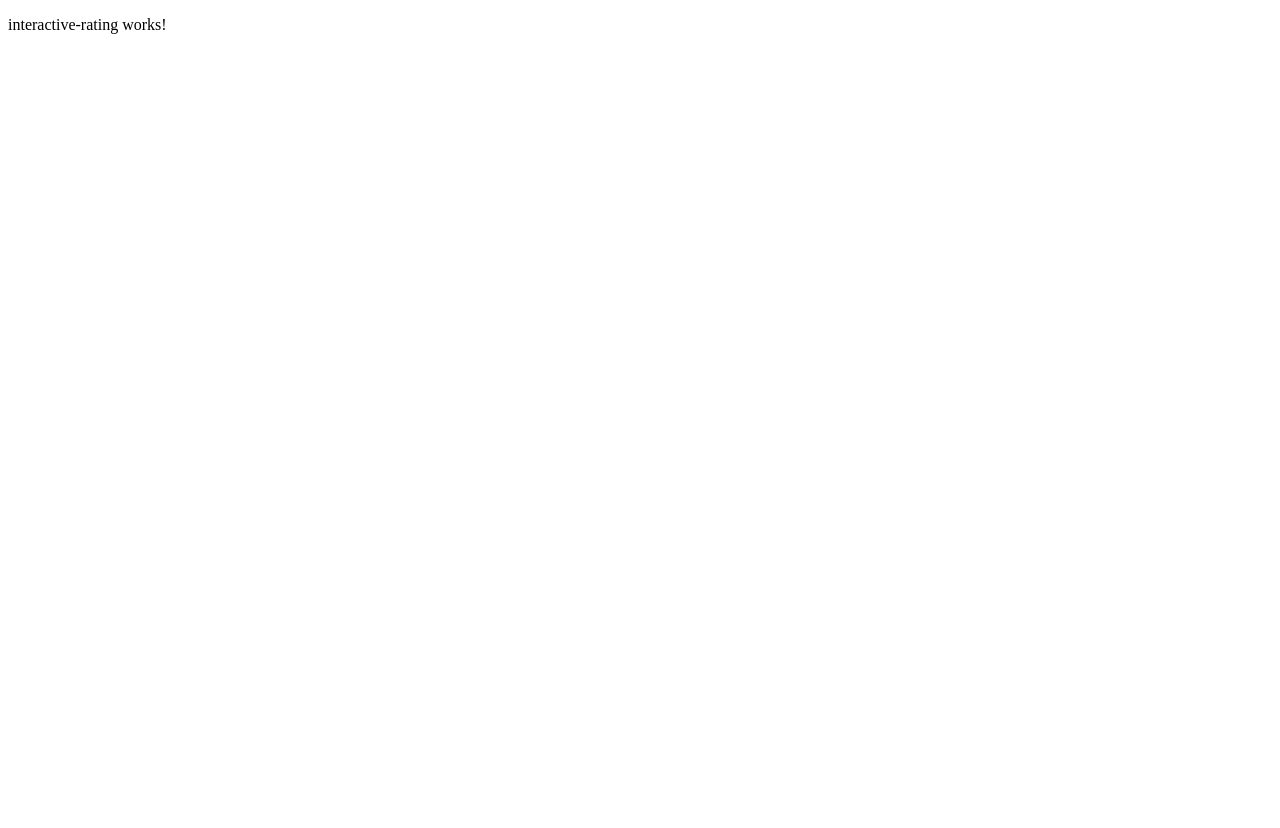
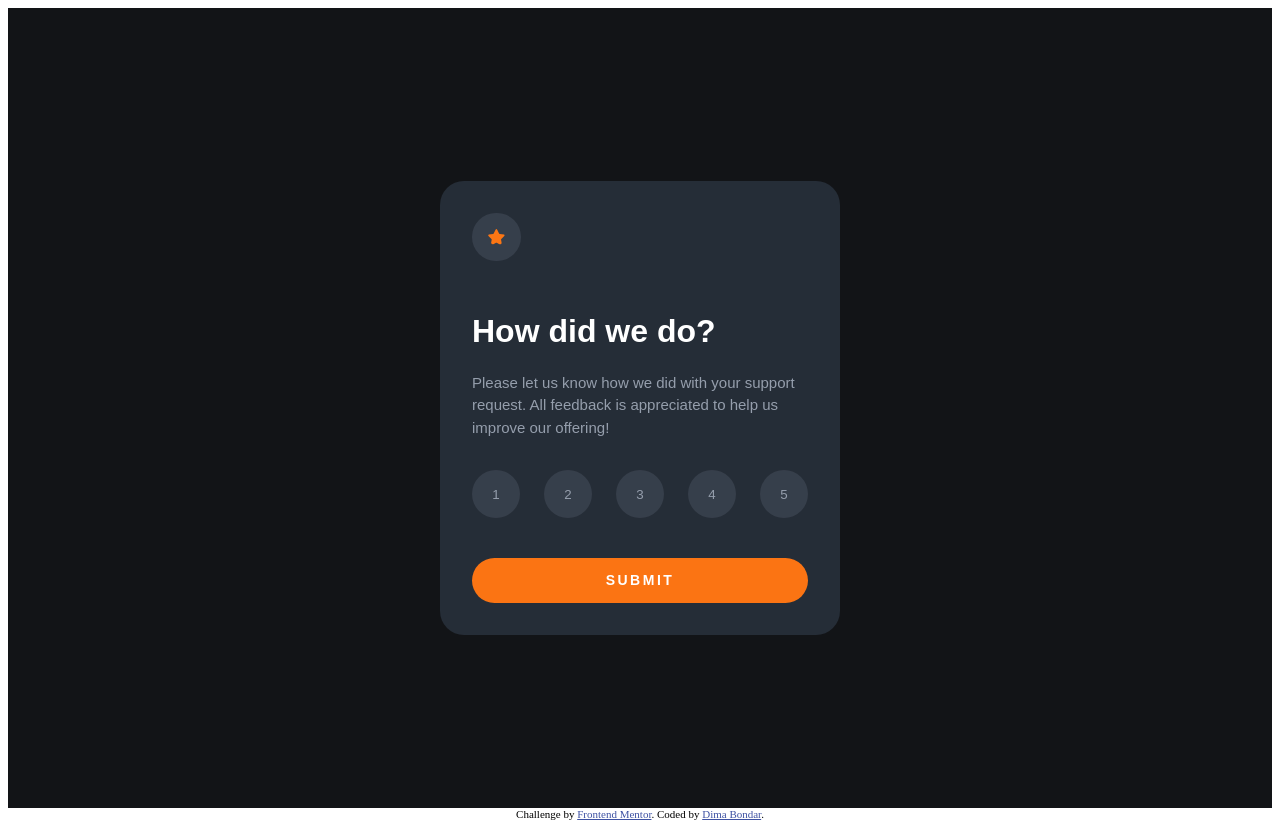
Before and after one commit to heyimdima/interactive-rating-component, an Angular app in the folder frontend/: page / in a window 1280 px wide. Before the commit the page ends 800 px from the top, so only its background shows below. Built offline with nearby package versions, Linux system fonts and the light colour scheme.

Commit message:
what am i doing

```diff
--- a/frontend/src/app/app.module.ts
+++ b/frontend/src/app/app.module.ts
@@ -1,4 +1,5 @@
 import { NgModule } from '@angular/core';
+import { ReactiveFormsModule } from '@angular/forms';
 import { BrowserModule } from '@angular/platform-browser';
 
 import { AppRoutingModule } from './app-routing.module';
@@ -12,7 +13,8 @@ import { InteractiveRatingComponent } from './interactive-rating/interactive-rat
   ],
   imports: [
     BrowserModule,
-    AppRoutingModule
+    AppRoutingModule,
+    ReactiveFormsModule
   ],
   providers: [],
   bootstrap: [AppComponent]
--- a/frontend/src/app/interactive-rating/interactive-rating.component.css
+++ b/frontend/src/app/interactive-rating/interactive-rating.component.css
@@ -0,0 +1,115 @@
+/*
+
+### Primary
+
+- Orange: hsl(25, 97%, 53%)
+
+### Neutral
+
+- White: hsl(0, 0%, 100%)
+- Light Grey: hsl(217, 12%, 63%)
+- Medium Grey: hsl(216, 12%, 54%)
+- Dark Blue: hsl(213, 19%, 18%)
+- Very Dark Blue: hsl(216, 12%, 8%)
+
+*/
+:root {
+    --orange: hsl(25, 97%, 53%);
+    --white: hsl(0, 0%, 100%);
+    --lightGrey: hsl(217, 12%, 63%);
+    --mediumGrey: hsla(216, 12%, 54%, 0.205);
+    --darkBlue: hsl(213, 19%, 18%);
+    --veryDarkBlue: hsl(216, 12%, 8%);
+  }
+
+* {
+    box-sizing: border-box;
+}
+
+.attribution { font-size: 11px; text-align: center; }
+.attribution a { color: hsl(228, 45%, 44%); }
+
+.container {
+    height: 100vh;
+    background-color: hsl(216, 12%, 8%);
+    justify-content: center;
+    align-items: center;
+    display: flex;
+    padding: 0;
+    margin: 0;
+}
+
+.rating-box {
+    padding: 2em;
+    border-radius: 1.5em;
+    background-color: hsl(213, 19%, 18%);
+    width: 25rem;
+    font-family: Overpass, sans-serif;
+}
+
+.heading {
+    font-family: Overpass, sans-serif;
+    font-weight: 700;
+    color: hsl(0, 0%, 100%);
+    margin-top: 3rem;
+}
+
+.paragraph {
+    font-family: Overpass, sans-serif;
+    font-size: 15px;
+    font-weight: 400;
+    color: hsl(217, 12%, 63%);
+    padding-top: 0;
+    line-height: 1.5em;
+}
+
+.buttons {
+    justify-content: space-between;
+    display: flex;
+    padding-top: 1rem;
+}
+
+.starbtn {
+    background-color: hsla(216, 12%, 54%, 0.205);
+    border-radius: 1.5rem;
+    padding: 1em;
+}
+
+.btn-circle {
+    border: 0px;
+    background-color: hsla(216, 12%, 54%, 0.205);
+    border-radius: 50%;
+    height: 3rem;
+    width: 3rem;
+    color: hsl(217, 12%, 63%);
+}
+
+.btn-circle:hover {
+    background-color: hsl(217, 12%, 63%);
+    color: hsl(0, 0%, 100%);
+}
+
+.btn-circle:active {
+    background-color: hsl(25, 97%, 53%);
+    color: hsl(0, 0%, 100%);
+}
+
+.btn-submit {
+    margin-top: 2.5rem;
+    border-radius: 1.5rem;
+    text-transform: uppercase;
+    width: 100%;
+    height: 2.8rem;
+    border: 0;
+    letter-spacing: 2.5px;
+    color: hsl(0, 0%, 100%);
+    background-color: hsl(25, 97%, 53%);
+    font-family: Overpass, sans-serif;
+    font-weight: 700;
+    font-size: 14px;
+}
+
+.btn-submit:hover {
+    background-color: hsl(0, 0%, 100%);
+    color: hsl(25, 97%, 53%);
+}
--- a/frontend/src/app/interactive-rating/interactive-rating.component.html
+++ b/frontend/src/app/interactive-rating/interactive-rating.component.html
@@ -1 +1,27 @@
-<p>interactive-rating works!</p>
+<div class="container">
+    <div class="rating-box">
+      <div class="evaluation">
+        <span><img src="../../assets/images/icon-star.svg" alt="icon-star" class="starbtn"></span>
+        <h1 class="heading">How did we do?</h1>
+        <p class="paragraph">
+          Please let us know how we did with your support request. All feedback is appreciated
+          to help us improve our offering!
+        </p>
+        <div class="buttons">
+          <button class="btn-circle">1</button>
+          <button class="btn-circle">2</button>
+          <button class="btn-circle">3</button>
+          <button class="btn-circle">4</button>
+          <button class="btn-circle">5</button>
+        </div>
+        <button class="btn-submit">SUBMIT</button>
+      </div>
+      <div class="thankyou"></div>
+    </div>
+</div>
+
+
+<div class="attribution">
+    Challenge by <a href="https://www.frontendmentor.io?ref=challenge" target="_blank">Frontend Mentor</a>.
+    Coded by <a href="https://www.frontendmentor.io/profile/heyimdima">Dima Bondar</a>.
+  </div>
--- a/frontend/src/app/interactive-rating/interactive-rating.component.ts
+++ b/frontend/src/app/interactive-rating/interactive-rating.component.ts
@@ -1,4 +1,5 @@
 import { Component, OnInit } from '@angular/core';
+import { FormControl } from '@angular/forms';
 
 @Component({
   selector: 'app-interactive-rating',
@@ -7,9 +8,12 @@ import { Component, OnInit } from '@angular/core';
 })
 export class InteractiveRatingComponent implements OnInit {
 
+
   constructor() { }
 
   ngOnInit(): void {
   }
 
+
+
 }
--- a/frontend/src/index.html
+++ b/frontend/src/index.html
@@ -2,10 +2,10 @@
 <html lang="en">
 <head>
   <meta charset="utf-8">
-  <title>interactive-rating-component</title>
+  <title>Frontend Mentor | Interactive rating component</title>
   <base href="/">
   <meta name="viewport" content="width=device-width, initial-scale=1">
-  <link rel="icon" type="image/x-icon" href="favicon.ico">
+  <link rel="icon" type="image/png" sizes="32x32" href="assets/images/favicon-32x32.png">
 </head>
 <body>
   <app-root></app-root>
--- a/frontend/src/styles.css
+++ b/frontend/src/styles.css
@@ -1 +1,14 @@
 /* You can add global styles to this file, and also import other style files */
+@font-face {
+    font-family: Overpass, sans-serif;
+    src: url(assets/fonts/Overpass-Regular.ttf);
+    font-style: normal;
+    font-weight: 400;
+};
+
+@font-face {
+    font-family: Overpass, sans-serif;
+    src: url(assets/fonts/Overpass-Bold.ttf);
+    font-style: normal;
+    font-weight: 700;
+};
```
Also changed, not shown: frontend/src/assets/fonts/Overpass-Bold.ttf (added), frontend/src/assets/fonts/Overpass-Regular.ttf (added).
